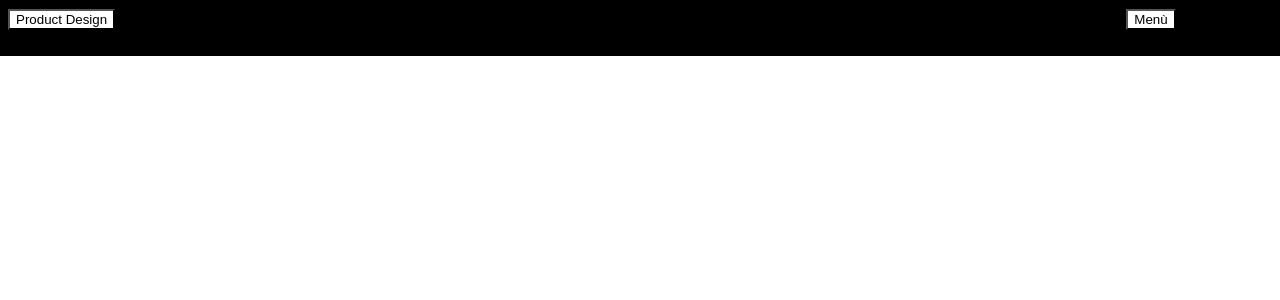
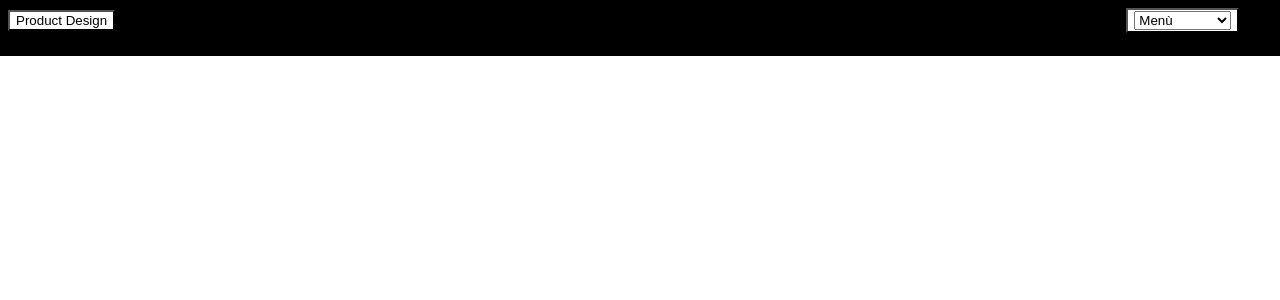
Before and after one commit to nahuelrodriguezJAP/proyect-desing-rodriguez, a React (Create React App) app: page / in a window 1280 px wide. Shown: the top 300 px of the page. Built offline with nearby package versions, Linux system fonts and the light colour scheme.

Commit message:
desafio 5/7

```diff
--- a/src/components/NavBar.js
+++ b/src/components/NavBar.js
@@ -1,7 +1,12 @@
 function NavBar() {
   return (
     <div style={{backgroundColor:'black', height:'40px', padding:'8px' }}> <button className="logo" style={ { backgroundColor:'white', marginRight:'80%' }}>Product Design</button>
-    <button className="menu" style={ { backgroundColor:'white'}}>Menù</button>
+    <button className="menu" style={ { backgroundColor:'white'}}><select name="menu" id="menu">
+  <option value="1">Menù</option>
+  <option value="2">Productos</option>
+  <option value="3">Nosotros</option>
+  <option value="4">Contactenos</option>
+</select></button>
 
     </div>
 )
```
